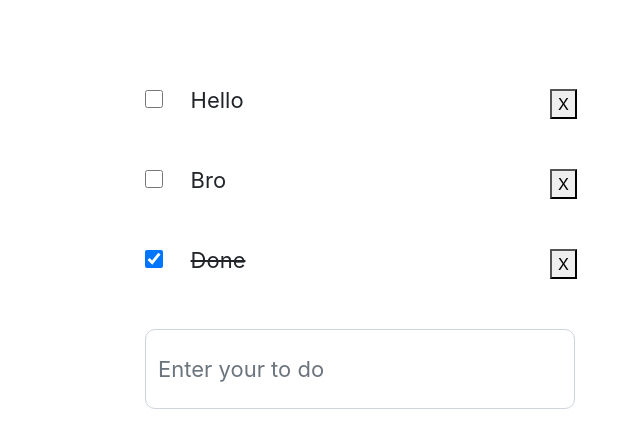
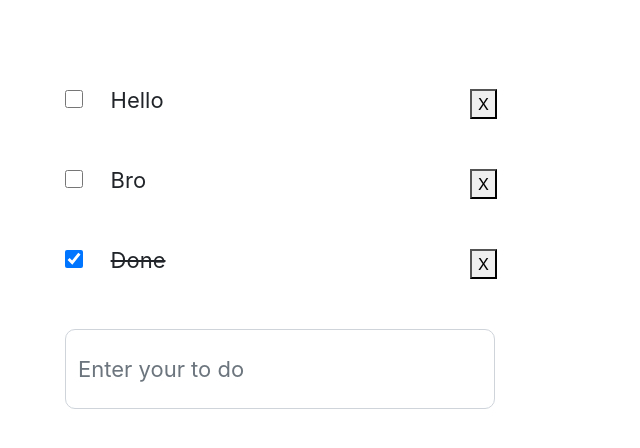
Before and after one commit to jte0711/todolist, a React (Create React App) app: page / in a window 1280 px wide. Shown: the top 448 px of the page, without its empty margins (360-1000 px from the left). Built offline with nearby package versions, Linux system fonts and the light colour scheme.

Commit message:
Change margin to center the element

```diff
--- a/public/index.html
+++ b/public/index.html
@@ -3,7 +3,9 @@
   <head>
     <meta charset="utf-8" />
     <link rel="icon" href="%PUBLIC_URL%/favicon.ico" />
-    <meta name="viewport" content="width=device-width, initial-scale=1" />
+    <!-- <meta name="viewport" content="width=device-width, initial-scale=1" /> -->
+    <meta name="viewport" content="width=device-width, initial-scale=1, maximum-scale=1, user-scalable=0"/>
+
     <meta name="theme-color" content="#000000" />
     <meta
       name="description"
--- a/src/App.css
+++ b/src/App.css
@@ -1,5 +1,8 @@
 .todolist {
-  margin: 4rem 29.375rem;
+  margin-top: 4rem;
+  margin-bottom: 4rem;
+  margin-left: auto;
+  margin-right: auto;
   width: 31.25rem;
   max-height: 38rem;
 }
```
